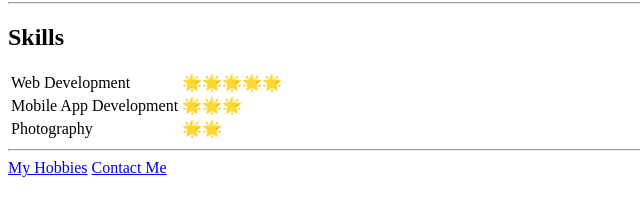
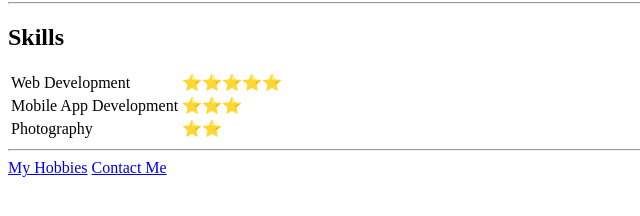
Before and after one commit to CleverStunner/Vitae, a plain HTML site: page index.html in a window 1280 px wide. Shown: the part 558-774 px from the top of the page, 0-640 px from the left. Drawn offline with Linux system fonts and the light colour scheme.

Commit message:
Update index.html

```diff
--- a/index.html
+++ b/index.html
@@ -51,15 +51,15 @@
     <table>
         <tr>
             <td>Web Development</td>
-            <td>🌟🌟🌟🌟🌟</td>
+            <td>⭐️⭐️⭐️⭐️⭐️</td>
         </tr>
         <tr>
             <td>Mobile App Development</td>
-            <td>🌟🌟🌟</td>
+            <td>⭐️⭐️⭐️</td>
         </tr>
         <tr>
             <td>Photography</td>
-            <td>🌟🌟</td>
+            <td>⭐️⭐️</td>
         </tr>
     </table>
     <hr>
```
